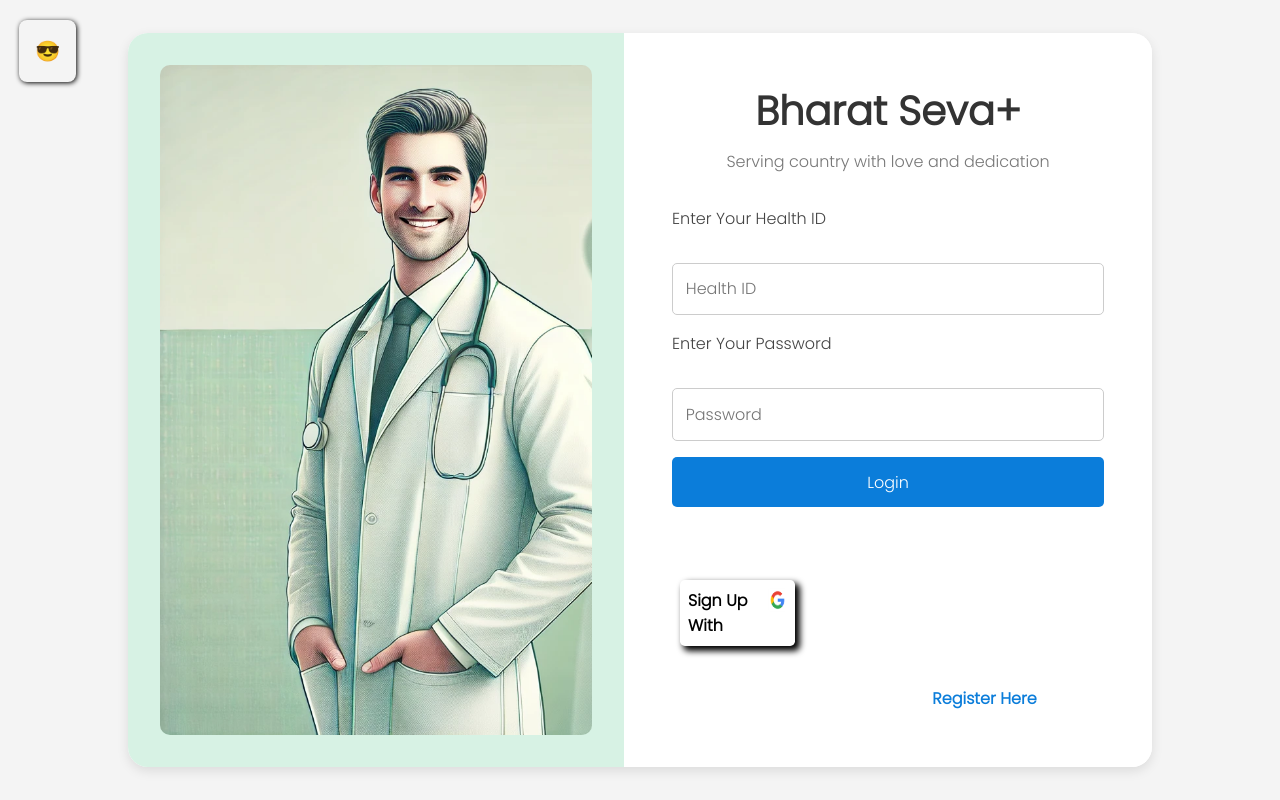
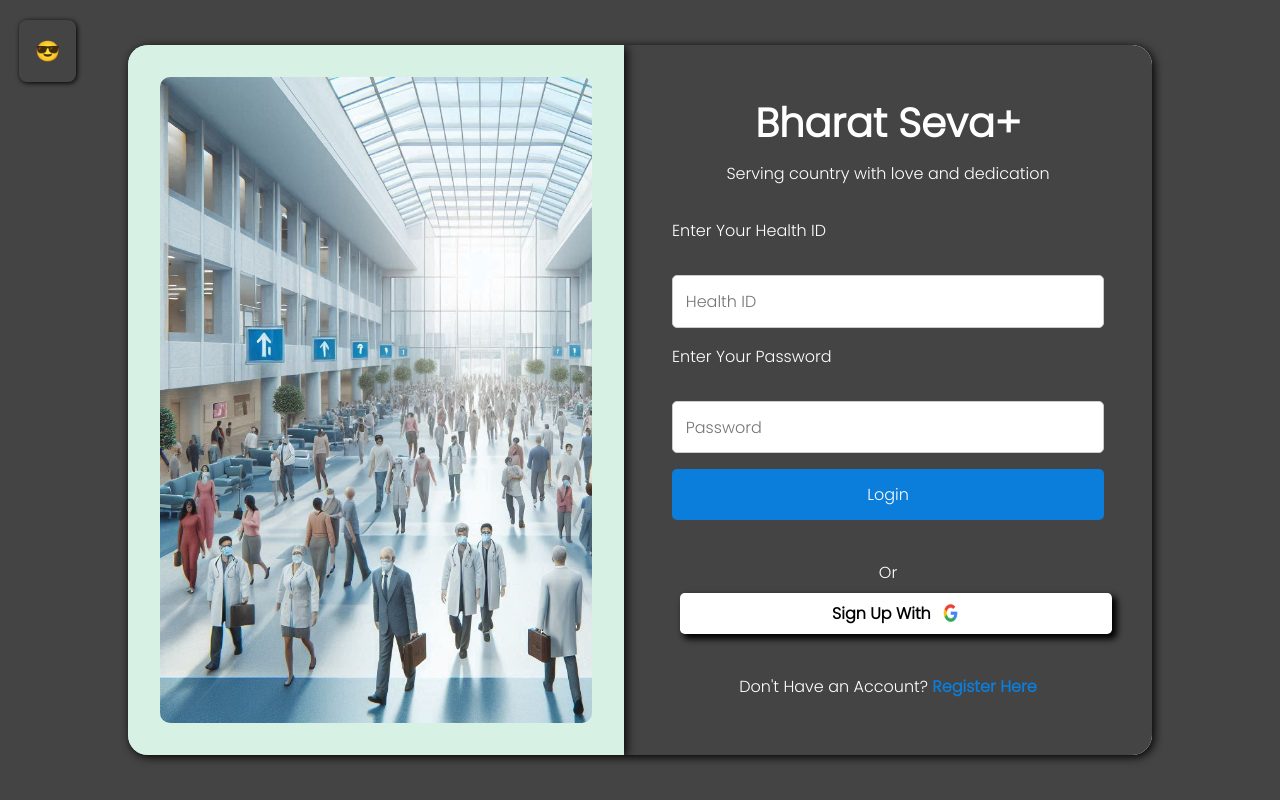
Before and after one commit to BharatSeva/BharatSeva-Plus-User-Interface, a React (Create React App) app: page /user/login in a window 1280 px wide. Built offline with nearby package versions, Linux system fonts and the light colour scheme.

Commit message:
Improve UI Of login

```diff
--- a/src/Health_Seva/Register_And_Login_Page/GoogleAuth/GoogleOAuth.css
+++ b/src/Health_Seva/Register_And_Login_Page/GoogleAuth/GoogleOAuth.css
@@ -1,12 +1,14 @@
 .GoogleDesign p {
     color: black;
     display: flex;
+    justify-content: center;
+    text-align: center;
     cursor: pointer;
     box-shadow: 4px 4px 6px 1px black;
     font-family: poppins;
     background-color: white;
     padding: 1vh;
-    width: 9vw;
+    width: 100%;
     border-radius: 0.6vh;
     font-weight: bolder;
     font-size: 2vh;
@@ -15,6 +17,7 @@
 .GoogleDesign img {
     width: 1.5vw;
     height: 3vh;
+    margin-left: 10px;
     border-radius: 0.6vh;
 }
 
--- a/src/Health_Seva/Register_And_Login_Page/Login_page.css
+++ b/src/Health_Seva/Register_And_Login_Page/Login_page.css
@@ -104,7 +104,7 @@ input::-webkit-inner-spin-button {
   justify-content: center;
   align-items: center;
   height: 100vh;
-  background-color: #f4f4f4;
+  background-color: rgb(68, 68, 68);
   font-family: 'Poppins', sans-serif;
 }
 
@@ -114,6 +114,7 @@ input::-webkit-inner-spin-button {
   box-shadow: 0px 4px 12px rgba(0, 0, 0, 0.1);
   border-radius: 20px;
   background-color: #fff;
+  box-shadow: 2px 2px 10px black;
   overflow: hidden;
   width: 80vw;
   max-width: 1100px;
@@ -122,6 +123,7 @@ input::-webkit-inner-spin-button {
 /* Section for doctor illustration */
 .IllustrationSection {
   background-color: #d7f2e4;
+  box-shadow: 2px 2px 10px black;
   flex: 1;
   display: flex;
   align-items: center;
@@ -131,7 +133,7 @@ input::-webkit-inner-spin-button {
 }
 
 .DoctorImage {
-  background-image: url('../Images_Assests/loginImg.webp'); /* Replace with your image */
+  background-image: url('../Images_Assests/Login.png'); /* Replace with your image */
   background-size: cover;
   width: 100%;
   height: 100%;
@@ -142,7 +144,7 @@ input::-webkit-inner-spin-button {
 .FormSection {
   flex: 1;
   padding: 3rem;
-  background-color: #fff;
+  background-color: rgb(68, 68, 68);
   display: flex;
   flex-direction: column;
   justify-content: center;
@@ -150,13 +152,13 @@ input::-webkit-inner-spin-button {
 
 .BrandName {
   font-size: 2.5rem;
-  color: #333;
+  color: #fff;
   text-align: center;
 }
 
 .Tagline {
   font-size: 1rem;
-  color: #777;
+  color: #fff;
   text-align: center;
   margin-bottom: 2rem;
 }
@@ -165,7 +167,7 @@ input::-webkit-inner-spin-button {
   font-size: 1rem;
   margin-bottom: 0.5rem;
   display: block;
-  color: #444;
+  color: #fff;
 }
 
 .InputField {
@@ -196,8 +198,14 @@ input::-webkit-inner-spin-button {
 
 /* Styling for Google sign-in button */
 .GoogleOAuthButton {
+  width: 100%;
   text-align: center;
   margin: 1rem 0;
+}
+.GoogleOAuthButton p {
+ display: flex;
+ justify-content: center;
+ align-items: center;
 }
 
 .AccountPrompt {
```
Also changed, not shown: src/Health_Seva/Images_Assests/Login.png (added).
